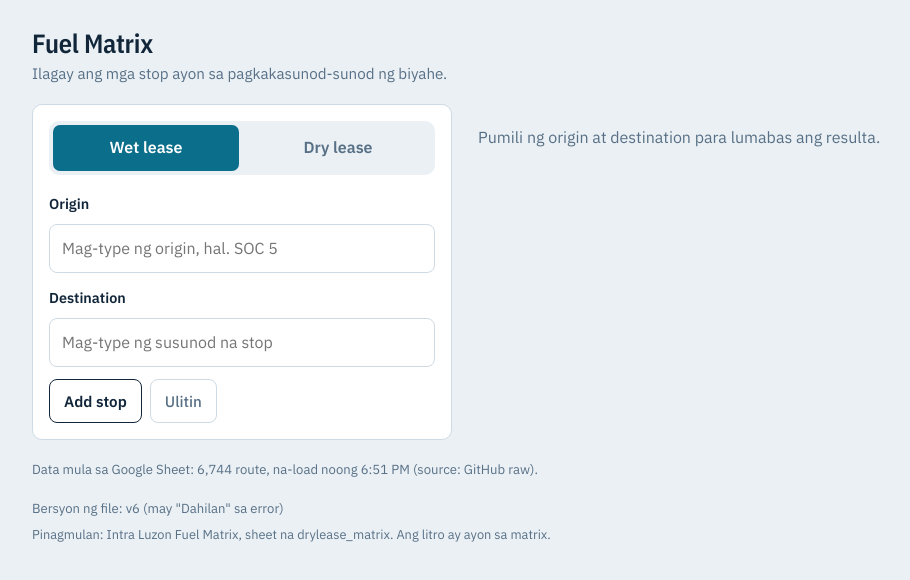
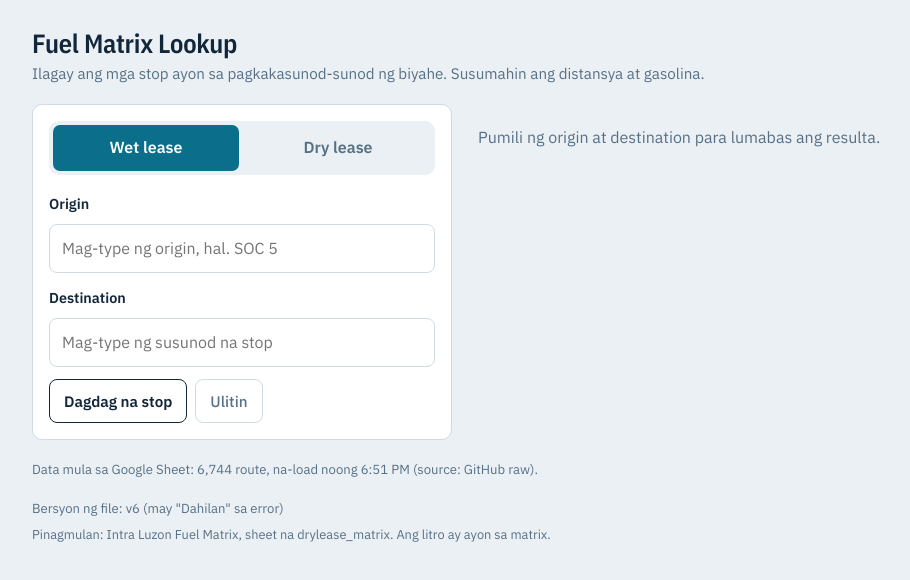
Before and after one commit to jelinabaldrias-design/fuel-matrix, a plain HTML site: page index.html in a window 1280 px wide. Shown: the whole page, without its empty margins (84-994 px from the left). Drawn offline with nearby package versions, Linux system fonts and the light colour scheme.

Commit message:
Add files via upload

```diff
--- a/index.html
+++ b/index.html
@@ -3,7 +3,7 @@
 <head>
 <meta charset="utf-8">
 <meta name="viewport" content="width=device-width, initial-scale=1, viewport-fit=cover">
-<title>Intra-Luzon Fuel Matrix</title>
+<title>Intra-Luzon Fuel Matrix Lookup</title>
 <link rel="preconnect" href="https://fonts.googleapis.com">
 <link rel="preconnect" href="https://fonts.gstatic.com" crossorigin>
 <link href="https://fonts.googleapis.com/css2?family=IBM+Plex+Sans:wght@400;500;600&family=IBM+Plex+Sans+Condensed:wght@500;600&display=swap" rel="stylesheet">
@@ -125,8 +125,8 @@ footer{margin-top:8px;color:var(--muted);font-size:.8rem}
 </head>
 <body>
 <main>
-  <h1>Fuel Matrix</h1>
-  <p class="sub">Ilagay ang mga stop ayon sa pagkakasunod-sunod ng biyahe.</p>
+  <h1>Fuel Matrix Lookup</h1>
+  <p class="sub">Ilagay ang mga stop ayon sa pagkakasunod-sunod ng biyahe. Susumahin ang distansya at gasolina.</p>
 
   <div class="layout">
   <section class="panel" aria-label="Biyahe">
@@ -136,7 +136,7 @@ footer{margin-top:8px;color:var(--muted);font-size:.8rem}
     </div>
     <div id="stops"></div>
     <div class="actions">
-      <button type="button" class="btn primary" id="add">Add stop</button>
+      <button type="button" class="btn primary" id="add">Dagdag na stop</button>
       <button type="button" class="btn ghost" id="reset">Ulitin</button>
     </div>
   </section>
@@ -371,9 +371,9 @@ function update(){
   const rows=vehicles.map((v,x)=>'<tr><td>'+esc(v)+'</td><td class="n">'+fmt(tot[x])+' L</td></tr>').join("");
   html+='<div class="card '+cls+' totalcard" style="margin-top:0">'+
     '<div class="kmrow"><span>Kabuuang distansya ('+found+' leg)</span><div><b>'+fmt(km)+'</b><small>km</small></div></div>'+
-    '<table><thead><tr><th>Uri ng sasakyan</th><th class="n">Kabuuang diesel ('+(lease==="wet"?"wet lease":"dry lease")+')</th></tr></thead><tbody>'+rows+'</tbody></table></div>';
+    '<table><thead><tr><th>Uri ng sasakyan</th><th class="n">Kabuuang gasolina ('+(lease==="wet"?"wet lease":"dry lease")+')</th></tr></thead><tbody>'+rows+'</tbody></table></div>';
 
-  html+='<div class="actions" style="margin-top:10px"><button type="button" class="btn" id="copy">Kopyahin</button><span class="copied" id="copied"></span></div>';
+  html+='<div class="actions" style="margin-top:10px"><button type="button" class="btn" id="copy">Kopyahin ang buod</button><span class="copied" id="copied"></span></div>';
 
   html+='<section class="legs"><h2>Hati-hati ng biyahe</h2>';
   for(const L of legs){
```
